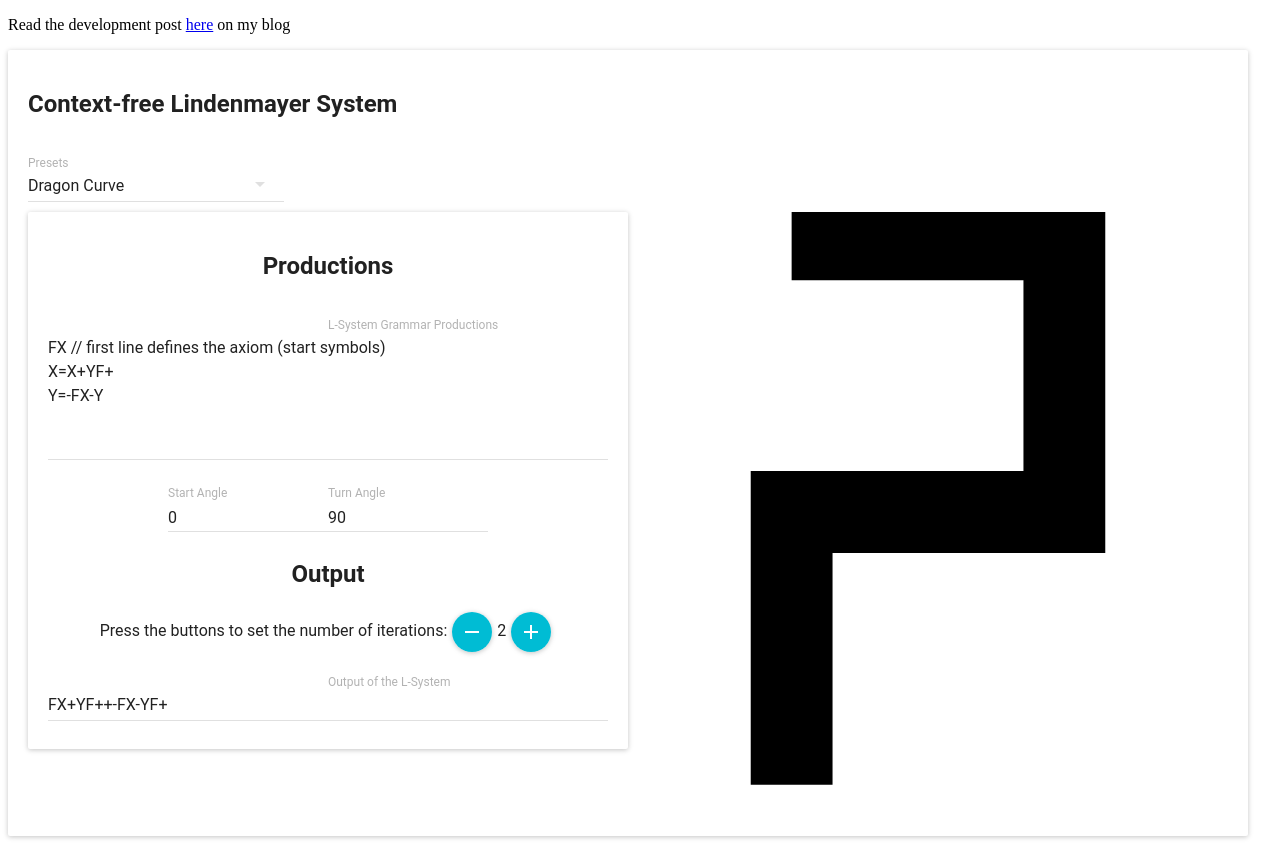
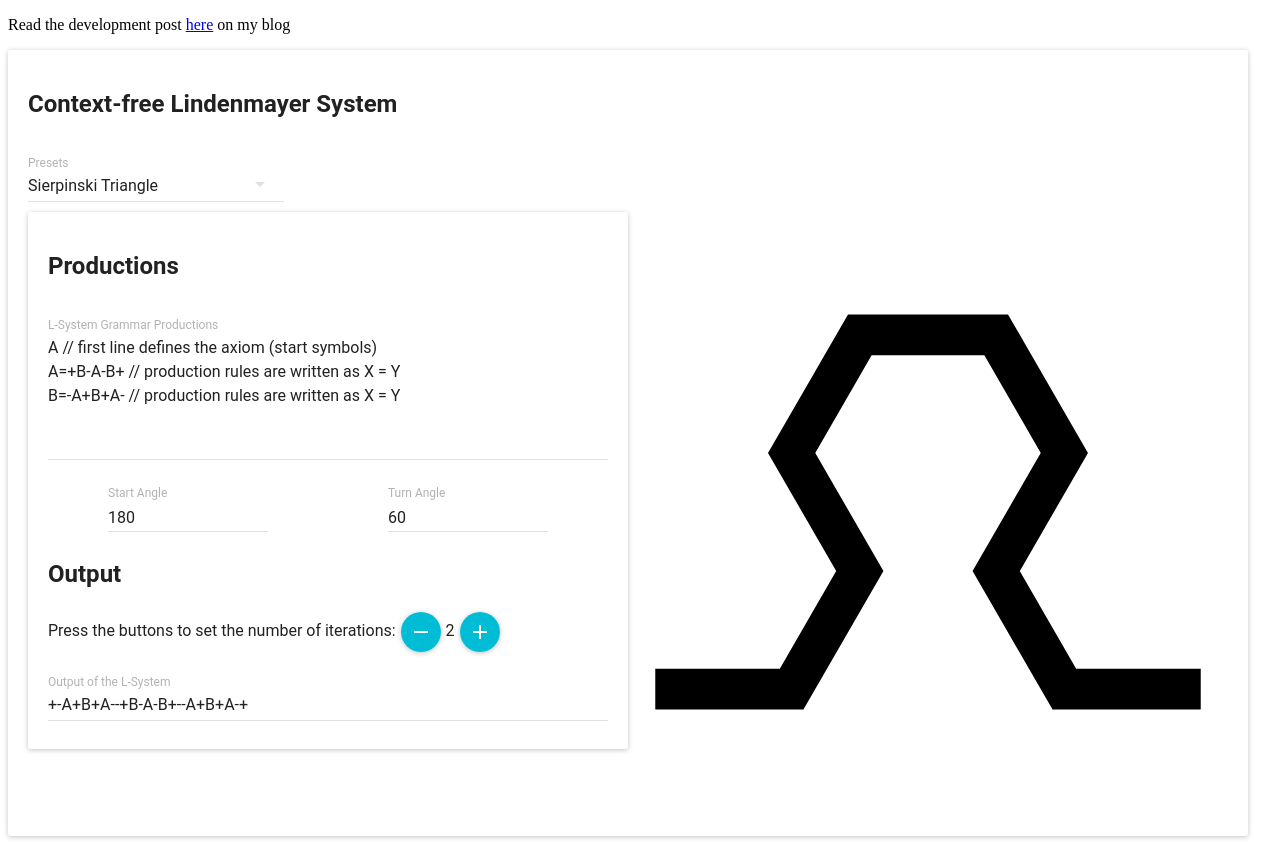
Before and after one commit to MrToph/L-System, a React app: page / in a window 1280 px wide. Built offline with nearby package versions, Linux system fonts and the light colour scheme; what react-tap-event-plugin would draw is missing.

Commit message:
solved with flexbox

```diff
--- a/src/components/App.jsx
+++ b/src/components/App.jsx
@@ -11,11 +11,12 @@ class App extends React.Component {
     // to inject material-ui's css (i.e. make it create a div with its inline style and let our components inherit the style) we need to wrap some material ui component
     // around our app, like Paper
     return (
-    <section id='App' style={this.style}>
+    <section id='App'>
+      <p>Read the development post <a href="/fractals-with-l-systems-in-d3-js">here</a> on my blog</p>
       <Paper className='Paper'>
         <h1>Context-free Lindenmayer System</h1>
         <Presets />
-        <section id='mainContent'>
+        <section className='flexContainer'>
           <Content />
           <LSystemRender />
         </section>
--- a/src/components/Productions.jsx
+++ b/src/components/Productions.jsx
@@ -38,6 +38,7 @@ class Productions extends React.Component {
         floatingLabelText='L-System Grammar Productions'
         onChange={this.onProductionsChange}
         value={this.props.productions} />
+        <div className='flexContainerHori'>
       <span className='txtAngle'><TextField
                                    style={{width: '100%'}}
                                    name='startAngle'
@@ -51,7 +52,7 @@ class Productions extends React.Component {
                                    hintText='Turn Angle (deg)'
                                    floatingLabelText='Turn Angle'
                                    onChange={this.onAnglesChange}
-                                   value={this.props.turnAngle} /></span>
+                                   value={this.props.turnAngle} /></span></div>
     </section>
     );
   }
--- a/src/css/app.css
+++ b/src/css/app.css
@@ -1,31 +1,15 @@
-
-/* App.jsx */
 #App {
   max-width: 1240px; /* max-width of #Content + 2*Paper padding */
-}
-
-#mainContent{ /* Content is display:inline-block which is treated as text => to center it horizontally we need to set text-align:center */
-  text-align: center;
 }
 
 .Paper{
   padding: 20px;
 }
 
-/* Presets.jsx */
 #Presets{}
 
-/* Content.jsx */
-/* LSystemRender.jsx */
-#Content, #LSystemRender{
-/*  box-sizing: border-box;
-  padding: 20px;*/
-  margin: 0 auto;
-  display: inline-block;
-  width: 100%;
-  vertical-align: top;
-  max-width: 600px;
-  min-width: 500px;
+#LSystemRender{
+  margin-top: 10px;
 }
 
 #LSystemRender svg{
@@ -40,6 +24,34 @@
   width: 10em;
 }
 
-/* Output.jsx */
+/* Flexbox */
+.flexContainerHori{
+  display: flex;
+  flex-direction: row;
+  justify-content: space-around;
+}
 
-/* ErrorSnackbar.jsx */
+.flexContainer{
+  display: flex;
+  flex-direction: column;
+  justify-content: space-between;
+  align-items: stretch; /*stretch children horizontally*/
+}
+
+@media (min-width: 768px) {
+  #LSystemRender{
+    margin-top: 0px;
+  }
+
+  #Content, #LSystemRender{
+    flex: 0 0 50%; /*flex-grow flex-shrink flex-basis*/
+  }
+
+  /* Flexbox */
+.flexContainer{
+  display: flex;
+  flex-direction: row;
+  justify-content: space-between;
+  align-items: flex-start;
+}
+}
--- a/src/index.html
+++ b/src/index.html
@@ -7,7 +7,6 @@
    </head>
 
    <body>
-   	<p>Read the development post <a href="/fractals-with-l-systems-in-d3-js">here</a> on my blog</p>
       <div id = "app"></div>
       <script src="./dist/bundle.js"></script>
    </body>
--- a/src/reducers/index.js
+++ b/src/reducers/index.js
@@ -17,7 +17,7 @@ const getOutput = numIterations => {
   return lines;
 };
 // reducer should be pure, i.e. not mutate state or action
-const reducer = (state = {snackbar: {text: ''}, presets: {selectedPreset: 3}, grammar: {productions: '', startAngle: 0, turnAngle: 0}, output: {numIterations: 2, text: ''}} , action) => {
+const reducer = (state = {snackbar: {text: ''}, presets: {selectedPreset: 5}, grammar: {productions: '', startAngle: 0, turnAngle: 0}, output: {numIterations: 2, text: ''}} , action) => {
   switch (action.type) {
     case ACTIONS.presetSelected: {  // need to change presets, productions and output
       let defaultIterations = 2;
```
